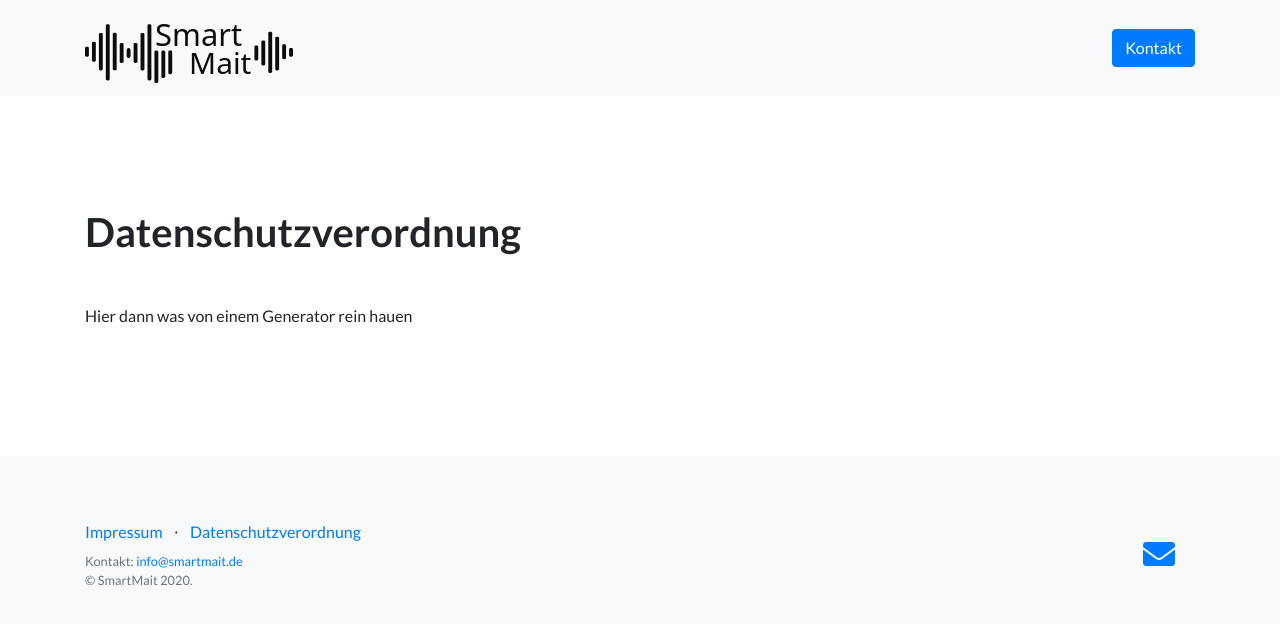
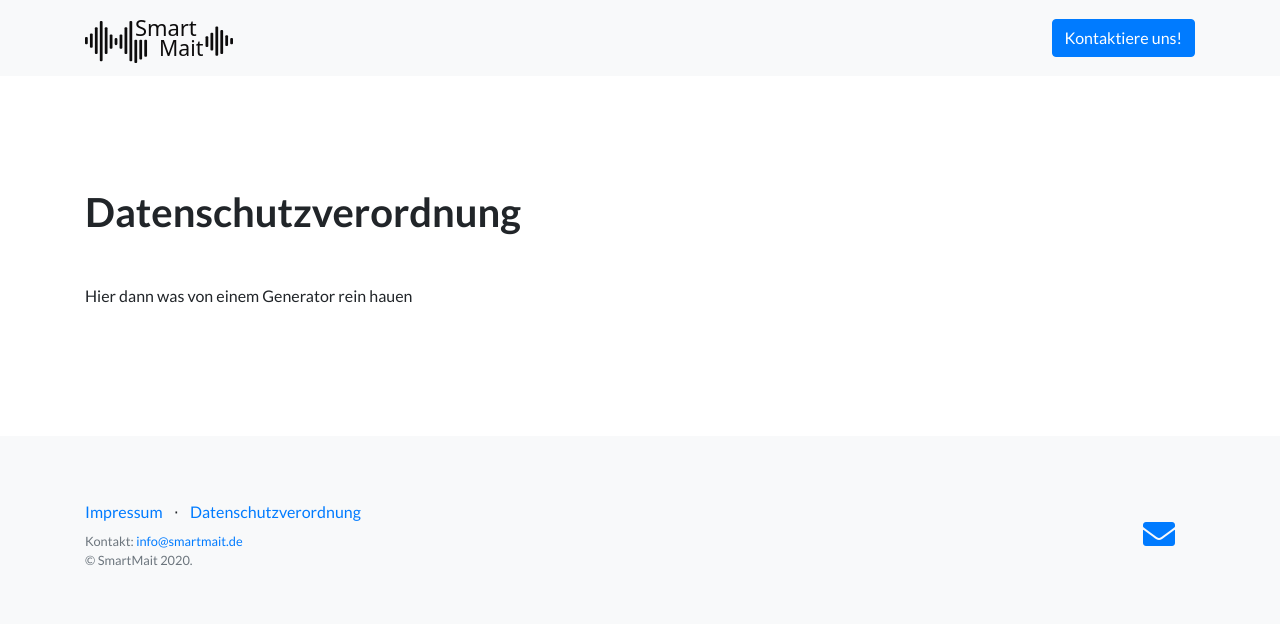
Before and after one commit to JustusFer/WebsiteSmartMait, a website: page datenschutz.html in a window 1280 px wide. Drawn offline with Linux system fonts and the light colour scheme.

Commit message:
Update datenschutz.html

```diff
--- a/datenschutz.html
+++ b/datenschutz.html
@@ -90,10 +90,10 @@
     <nav class="navbar navbar-light bg-light static-top">
       <div class="container">
         <a class="navbar-brand" href="/"
-          ><img src="img/logo.svg" alt="Logo SmartMait" widht="208" height="70"
+          ><img src="img/logo.svg" alt="Logo SmartMait" widht="208" height="50"
         /></a>
         <a class="btn btn-primary" href="mailto:info@smartmait.de"
-          >Kontakt</a
+          >Kontaktiere uns!</a
         >
       </div>
     </nav>
```
